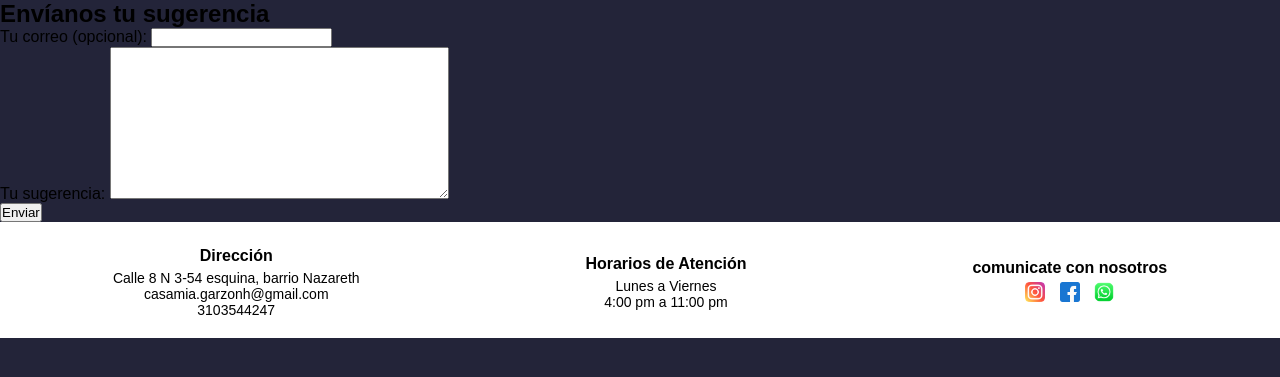
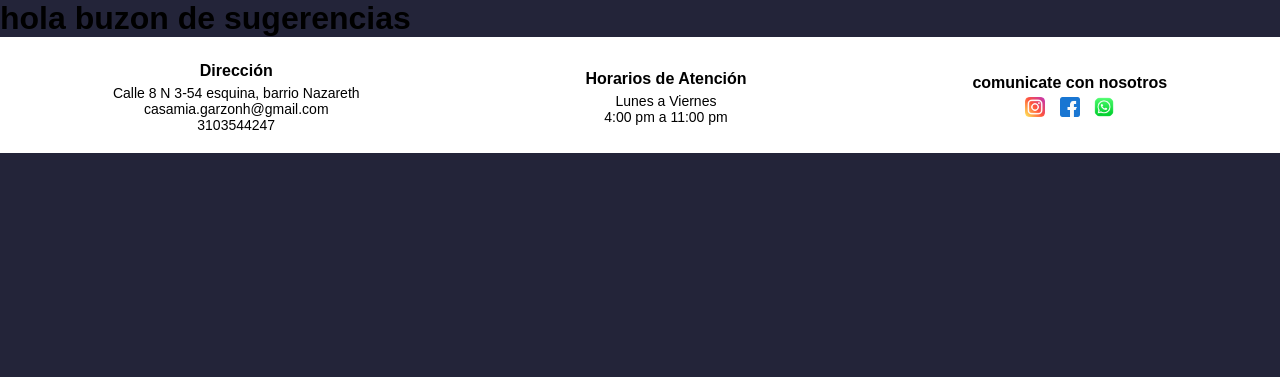
Before and after one commit to fernanda306/proyecto, a Django app: page /buzon/ in a window 1280 px wide. Shown: the part 121-498 px from the top of the page. Run offline with Django 5.2, Linux system fonts and the light colour scheme.

Commit message:
treintauno

```diff
--- a/web/templates/buzon.html
+++ b/web/templates/buzon.html
@@ -8,14 +8,8 @@
 <link rel="stylesheet" href="{% static 'css/buzon.css'%}">
 
 
-<body>
-    <h2>Envíanos tu sugerencia</h2>
-    <form method="post">
-        {% csrf_token %}
-        {{ form.as_p }}
-        <button type="submit">Enviar</button>
-    </form>
-</body>
+<h1> hola buzon de sugerencias</h1>
+
 
 
 
```
